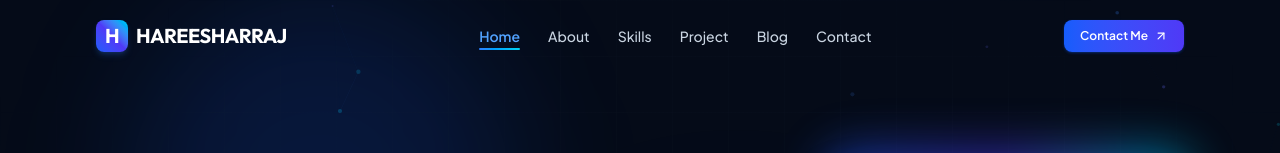
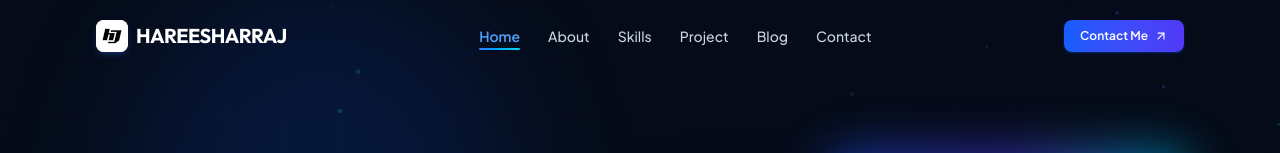
Before and after one commit to hareesharrajhareesharraj-lab/hareesh090408, a React (Vite) app: page / in a window 1280 px wide. Shown: the top 153 px of the page. Built offline with nearby package versions, Linux system fonts and the light colour scheme.

Commit message:
Replace navbar H badge with logo image

```diff
--- a/src/components/Navbar.tsx
+++ b/src/components/Navbar.tsx
@@ -51,8 +51,8 @@ export const Navbar: React.FC<NavbarProps> = ({ activeSection }) => {
             onClick={(e) => handleNavClick(e, '#home')}
             className="group flex items-center gap-2 whitespace-nowrap shrink-0 text-white font-display text-lg sm:text-xl font-bold tracking-tight hover:text-blue-400 transition-colors"
           >
-            <span className="w-8 h-8 rounded-lg bg-gradient-to-tr from-blue-600 via-indigo-600 to-cyan-400 flex items-center justify-center text-white shadow-md shadow-blue-500/20 group-hover:scale-105 transition-transform">
-              H
+            <span className="w-8 h-8 rounded-lg bg-white overflow-hidden flex items-center justify-center shadow-md shadow-blue-500/20 group-hover:scale-105 transition-transform">
+              <img src="/logo.png" alt="" aria-hidden="true" className="w-full h-full object-cover scale-125" />
             </span>
             <span>HAREESHARRAJ</span>
           </a>
```
Also changed, not shown: public/logo.png (added).
